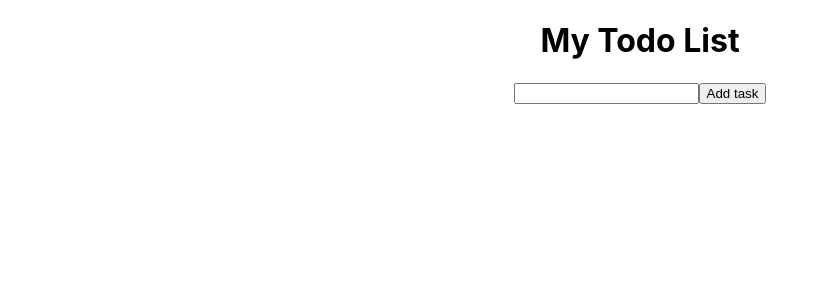
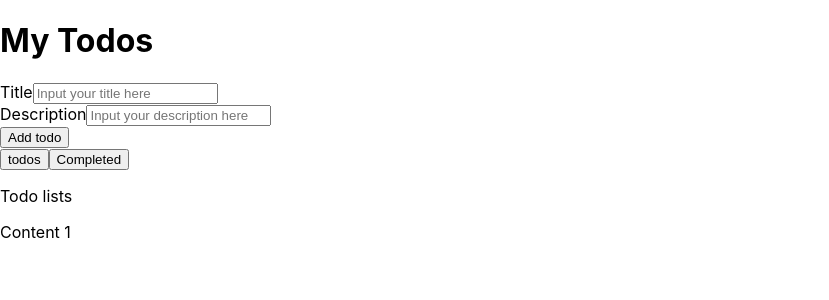
Before and after one commit to WahomeVincent/TODO-LIST-APP, a React (Create React App) app: page / in a window 1280 px wide. Shown: the top 300 px of the page, without its empty margins (0-829 px from the left). Built offline with nearby package versions, Linux system fonts and the light colour scheme.

Commit message:
new todo app

```diff
--- a/src/App.js
+++ b/src/App.js
@@ -1,49 +1,46 @@
-import React, { useState } from 'react';
-import './App.css';
+import React from 'react';
+import "./App.css"
+
 
 function App() {
 
-  const [todos, setTodos] = useState([]);
-  const [input, setInput] = useState("");
 
-  function addTodo(todo) {
-    const newTodo = {
-      id: Math.random(),
-      todo : todo
-    }
-
-    // Add Todos to my list
-    setTodos([...todos, newTodo])
-
-    // Clear my List
-    setInput('')
-
-  }
-
-  function deleteTodo() {
-
-  }
 
   return (
-    <div className="App">
-      <h1 className='header'>My Todo List</h1>
-      <input
-        type='text'
-        value={input}
-        onChange={(e) => setInput(e.target.value)}
-      />
-      <button onClick={() => addTodo(input)}>
-        Add task
-      </button>
-      <ul>
-       {todos.map((todo) => (
-        <li key={todo.id}>
-          {todo.todo}
-          <button onClick={deleteTodo}>&times;</button>
-        </li>
+    <div className="app">
+      <div>
+        <h1>My Todos</h1>
+      </div>
+      <div className='todo-wrapper'>
+        <div className='todo-input'>
+          <div className='todo-item'>
+            <label>Title</label>
+            <input type='text' placeholder='Input your title here'/>
+          </div>
 
-       ))}
-      </ul>
+          <div className='todo-item'>
+            <label>Description</label>
+            <input type='text' placeholder='Input your description here'/>
+          </div>
+
+          <div className='todo-item'>
+            <button type='button' className='primaryBtn'>Add todo</button>
+          </div>
+
+        </div>
+
+      <div className='btn-area'>
+        <button>todos</button>
+        <button>Completed</button>
+      </div>
+
+      <div className='todo-lists'>
+        <p>Todo lists</p>
+        <p>Content 1</p>
+      </div>
+
+      </div>
+
     </div>
   );
 }
```
